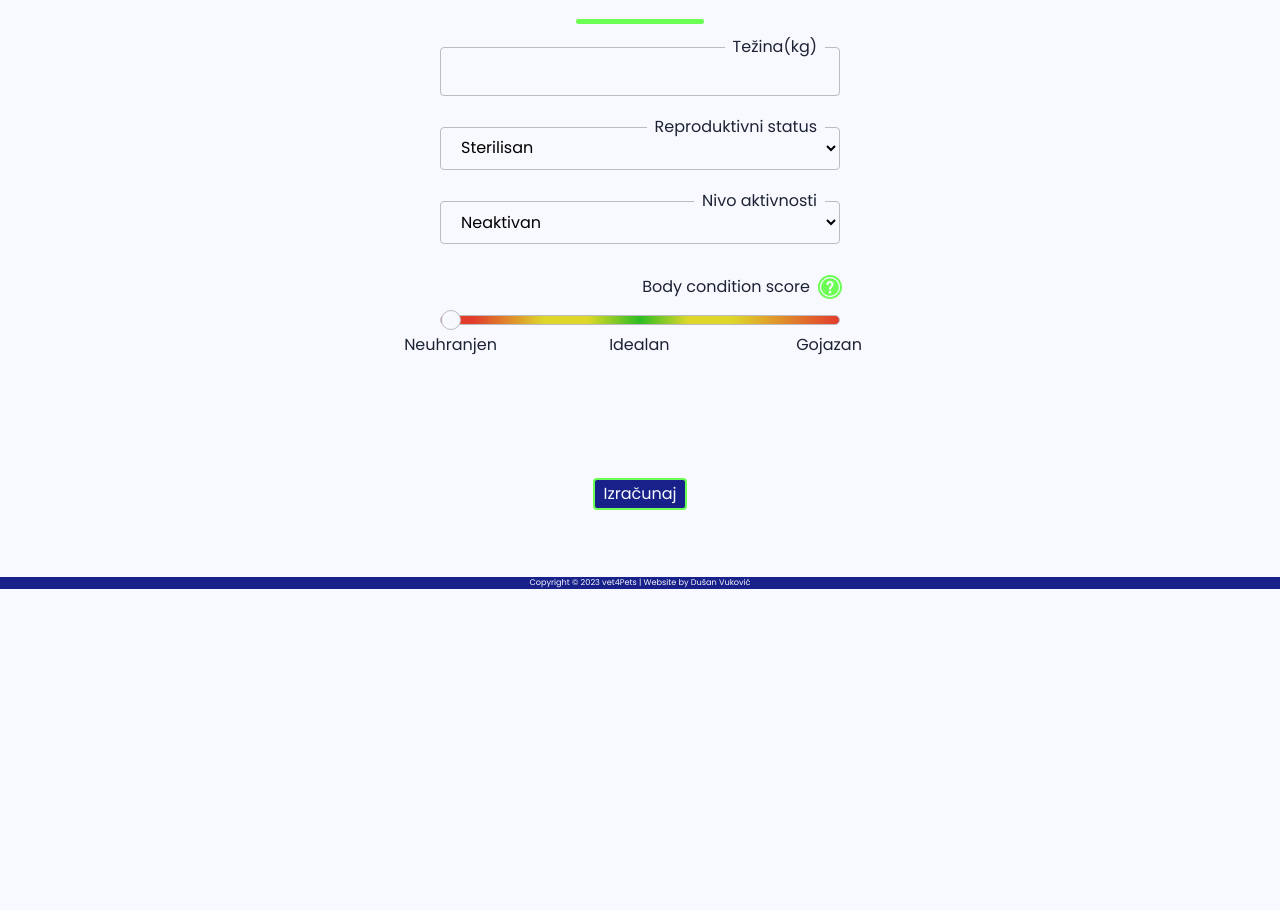
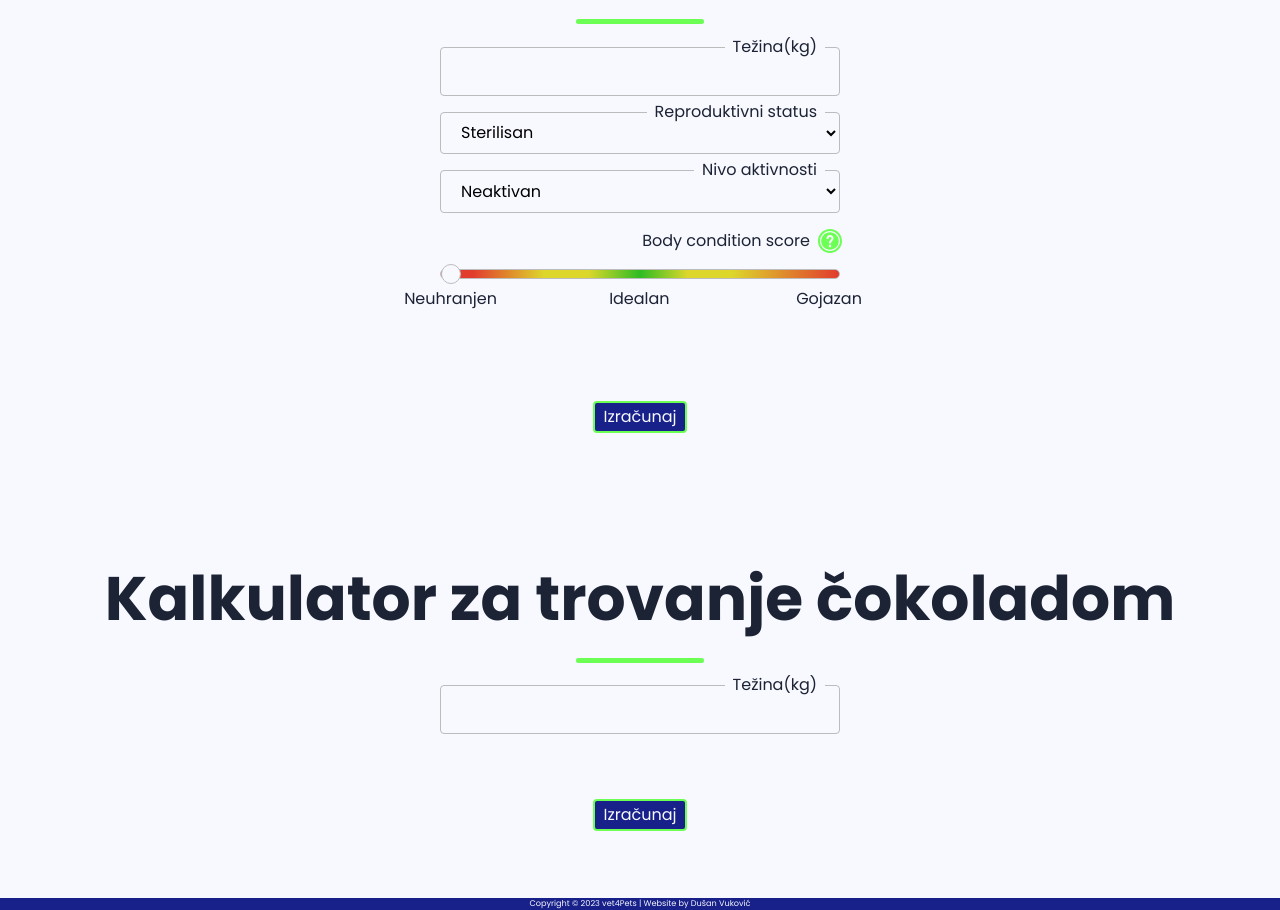
Before and after one commit to vukovicdusan/vet4pets, a Next.js app: page /kalkulator in a window 1280 px wide. Shown: the part 244-1154 px from the top of the page. Before the commit the page ends 833 px from the top, so only its background shows below. Built offline with nearby package versions, Linux system fonts and the light colour scheme.

Commit message:
Added chocolate calculator, added hooks folder, separated calculators in folders

```diff
--- a/components/CalorieCalculator.jsx
+++ b/components/calculators/calorie-calculator/CalorieCalculator.jsx
@@ -1,11 +1,12 @@
 import React, { useState, useRef } from "react";
-import styles from "@/styles/CalorieCalculator.module.css";
-import Region from "./layout/Region";
-import Wrapper from "./layout/Wrapper";
+import styles from "./CalorieCalculator.module.css";
+import Region from "../../layout/Region";
+import Wrapper from "../../layout/Wrapper";
 import Image from "next/image";
-import Title from "./Title";
-import Underline from "./Underline";
+import Title from "../../Title";
+import Underline from "../../Underline";
 import bcs from "@/public/img/bcs_chart_dog.jpg";
+import useCalorieCalculator from "@/hooks/useCalorieCalculator";
 
 const CalorieCalculator = () => {
   const [params, setParams] = useState({
@@ -15,37 +16,16 @@ const CalorieCalculator = () => {
     bcs: "1",
   });
   const [accordionOpen, setAccordionOpen] = useState(false);
-  const [calories, setCalories] = useState("");
 
-  const calculateCalories = (e) => {
-    e.preventDefault();
-
-    const bcsValues = {
-      0: 1.2,
-      1: 1.1,
-      2: 1,
-      3: 0.9,
-      4: 0.8,
-    };
-    const bcsValue = bcsValues[params.bcs];
-
-    let calorieFormula =
-      70 *
-      Math.pow(params.weight, 0.75) *
-      params.signalment *
-      params.activity *
-      bcsValue;
-    setCalories(calorieFormula);
-    console.log(
-      70 * Math.pow(params.weight, 0.75),
-      params.signalment,
-      params.activity,
-      bcsValue
-    );
-  };
+  const [calculateCalories, calories] = useCalorieCalculator();
 
   const inputHandler = (e) => {
     setParams((prev) => ({ ...prev, [e.target.name]: e.target.value }));
+  };
+
+  const submitHandler = (e) => {
+    e.preventDefault();
+    calculateCalories(params);
   };
 
   //REFS
@@ -77,7 +57,7 @@ const CalorieCalculator = () => {
               ></Underline>
             </div>
           </Title>
-          <form className={styles.stack} onSubmit={calculateCalories}>
+          <form className={styles.stack} onSubmit={submitHandler}>
             <div className={styles.inputWrapper}>
               <input
                 type="text"
--- /dev/null
+++ b/components/calculators/calorie-calculator/CalorieCalculator.module.css
@@ -0,0 +1,147 @@
+.stack {
+  composes: stack from "@/styles/Stack.module.css";
+  --stack-align: center;
+  color: var(--text-dark);
+}
+
+.stack > * + * {
+  --stack-space: var(--s2);
+}
+
+.center {
+  composes: center from "@/styles/Center.module.css";
+}
+
+.hiddenBox {
+  transform: translateX(-100px);
+  opacity: 0;
+  transition: all 0.4s ease-in-out;
+  padding-inline: var(--s4);
+  /* height: 65px; */
+}
+
+.box {
+  composes: box from "@/styles/Box.module.css";
+  border: 1px solid var(--primary);
+  border-radius: 4px;
+  transform: translateX(0);
+  opacity: 1;
+}
+
+.inputWrapper {
+  position: relative;
+  display: flex;
+  flex-direction: column;
+}
+
+.borderTitle {
+  position: absolute;
+  top: -12px;
+  right: 15px;
+  background-color: var(--background-light);
+  padding-inline: 0.5rem;
+  transition: all 0.2s ease;
+}
+
+input:focus + .borderTitle {
+  font-size: 0.8rem;
+  top: -6px;
+}
+
+.rangeInput {
+  display: flex;
+  flex-direction: column;
+  position: relative;
+}
+
+.rangeInput:hover svg,
+.rangeInput:focus svg,
+.rangeInput:active svg {
+  cursor: pointer;
+  animation: shake 1s cubic-bezier(0.36, 0.07, 0.19, 0.97) both infinite;
+}
+
+.rangeInput svg {
+  fill: var(--secondary);
+  transition: fill 0.2s ease;
+}
+
+@keyframes shake {
+  10%,
+  90% {
+    transform: translate3d(-1px, 0, 0);
+  }
+
+  20%,
+  80% {
+    transform: translate3d(2px, 0, 0);
+  }
+
+  30%,
+  50%,
+  70% {
+    transform: translate3d(-4px, 0, 0);
+  }
+
+  40%,
+  60% {
+    transform: translate3d(4px, 0, 0);
+  }
+}
+
+.rangeInput svg:hover {
+  fill: var(--primary);
+  cursor: pointer;
+}
+
+.rangeInput label {
+  margin-inline-start: auto;
+  display: flex;
+  justify-content: center;
+  align-items: center;
+  gap: var(--s-2);
+}
+
+.rangeInput datalist {
+  display: flex;
+  flex-direction: column;
+  justify-content: space-between;
+  writing-mode: vertical-lr;
+  position: absolute;
+  bottom: -100px;
+  left: 0;
+  right: 0;
+}
+
+.optionValues {
+  text-align: center;
+  transform: rotateZ(-90deg) translateX(35px);
+}
+
+.accordionContent {
+  max-height: 0;
+  overflow: hidden;
+  transition: max-height 0.2s ease-in-out;
+}
+.accordionContent img {
+  object-fit: contain;
+}
+
+.success {
+  color: var(--secondary);
+}
+
+.error {
+  color: indianred;
+}
+
+@media (max-width: 650px) {
+  .contactStack {
+    --stack-justify: center;
+  }
+}
+@media (max-width: 450px) {
+  .accordionContent img {
+    margin-block: -4rem;
+  }
+}
--- /dev/null
+++ b/components/calculators/chocolate-calculator/ChocolateCalculator.jsx
@@ -0,0 +1,61 @@
+import React from "react";
+import styles from "./ChocolateCalculator.module.css";
+import Region from "@/components/layout/Region";
+import Wrapper from "@/components/layout/Wrapper";
+import Title from "@/components/Title";
+import Underline from "@/components/Underline";
+
+const ChocolateCalculator = () => {
+  const submitHandler = () => {};
+  const inputHandler = () => {};
+  return (
+    <Region>
+      <Wrapper>
+        <div className={styles.center}>
+          <Title>
+            <div className={styles.title}>
+              <h2 className="section-title">
+                Kalkulator za trovanje čokoladom
+              </h2>
+              <Underline
+                // position={"center"}
+                color={"secondary"}
+              ></Underline>
+            </div>
+          </Title>
+          <form className={styles.stack} onSubmit={submitHandler}>
+            <div className={styles.inputWrapper}>
+              <input
+                type="text"
+                name="weight"
+                id="weight"
+                autoCapitalize="none"
+                autoCorrect="off"
+                required
+                title="UNESITE VALIDNU KILAŽU"
+                pattern="\d+"
+                onChange={inputHandler}
+              />
+              <label className={styles.borderTitle} htmlFor="weight">
+                Težina(kg)
+              </label>
+            </div>
+
+            <div className="animation-container">
+              {/* <div
+                className={`${styles.hiddenBox} ${
+                  calories ? styles.box : null
+                }`}
+              >
+                {calories ? Math.floor(calories) : null} kcal
+              </div> */}
+            </div>
+            <button className="button">Izračunaj</button>
+          </form>
+        </div>
+      </Wrapper>
+    </Region>
+  );
+};
+
+export default ChocolateCalculator;
--- /dev/null
+++ b/components/calculators/chocolate-calculator/ChocolateCalculator.module.css
@@ -0,0 +1,57 @@
+.stack {
+  composes: stack from "@/styles/Stack.module.css";
+  --stack-align: center;
+  color: var(--text-dark);
+}
+
+.stack > * + * {
+  --stack-space: var(--s2);
+}
+
+.center {
+  composes: center from "@/styles/Center.module.css";
+}
+
+.hiddenBox {
+  transform: translateX(-100px);
+  opacity: 0;
+  transition: all 0.4s ease-in-out;
+  padding-inline: var(--s4);
+  /* height: 65px; */
+}
+
+.box {
+  composes: box from "@/styles/Box.module.css";
+  border: 1px solid var(--primary);
+  border-radius: 4px;
+  transform: translateX(0);
+  opacity: 1;
+}
+
+.inputWrapper {
+  position: relative;
+  display: flex;
+  flex-direction: column;
+}
+
+.borderTitle {
+  position: absolute;
+  top: -12px;
+  right: 15px;
+  background-color: var(--background-light);
+  padding-inline: 0.5rem;
+  transition: all 0.2s ease;
+}
+
+input:focus + .borderTitle {
+  font-size: 0.8rem;
+  top: -6px;
+}
+
+.success {
+  color: var(--secondary);
+}
+
+.error {
+  color: indianred;
+}
--- /dev/null
+++ b/hooks/useCalorieCalculator.jsx
@@ -0,0 +1,29 @@
+import React, { useState } from "react";
+
+const useCalorieCalculator = () => {
+  const [calories, setCalories] = useState("");
+
+  const calculateCalories = (params) => {
+    const bcsValues = {
+      0: 1.2,
+      1: 1.1,
+      2: 1,
+      3: 0.9,
+      4: 0.8,
+    };
+
+    const bcsValue = bcsValues[params.bcs];
+
+    let calorieFormula =
+      70 *
+      Math.pow(params.weight, 0.75) *
+      params.signalment *
+      params.activity *
+      bcsValue;
+    setCalories(calorieFormula);
+  };
+  console.log(calories);
+  return [calculateCalories, calories];
+};
+
+export default useCalorieCalculator;
--- a/pages/kalkulator.jsx
+++ b/pages/kalkulator.jsx
@@ -1,6 +1,7 @@
 import React from "react";
-import CalorieCalculator from "@/components/CalorieCalculator";
+import CalorieCalculator from "@/components/calculators/calorie-calculator/CalorieCalculator";
 import Head from "next/head";
+import ChocolateCalculator from "@/components/calculators/chocolate-calculator/ChocolateCalculator";
 
 const kalkulator = () => {
   return (
@@ -12,6 +13,7 @@ const kalkulator = () => {
         <link rel="icon" href="/favicon.ico" />
       </Head>
       <CalorieCalculator></CalorieCalculator>
+      <ChocolateCalculator></ChocolateCalculator>
     </>
   );
 };
--- a/styles/CalorieCalculator.module.css
+++ /dev/null
@@ -1,146 +0,0 @@
-.stack {
-	composes: stack from "@/styles/Stack.module.css";
-	--stack-align: center;
-	color: var(--text-dark);
-}
-
-.stack > * + * {
-	--stack-space: var(--s2);
-}
-
-.center {
-	composes: center from "@/styles/Center.module.css";
-}
-
-.hiddenBox {
-	transform: translateX(-100px);
-	opacity: 0;
-	transition: all 0.4s ease-in-out;
-	padding-inline: var(--s4);
-	/* height: 65px; */
-}
-
-.box {
-	composes: box from "@/styles/Box.module.css";
-	border: 1px solid var(--primary);
-	border-radius: 4px;
-	transform: translateX(0);
-	opacity: 1;
-}
-.inputWrapper {
-	position: relative;
-	display: flex;
-	flex-direction: column;
-}
-
-.borderTitle {
-	position: absolute;
-	top: -12px;
-	right: 15px;
-	background-color: var(--background-light);
-	padding-inline: 0.5rem;
-	transition: all 0.2s ease;
-}
-
-input:focus + .borderTitle {
-	font-size: 0.8rem;
-	top: -6px;
-}
-
-.rangeInput {
-	display: flex;
-	flex-direction: column;
-	position: relative;
-}
-
-.rangeInput:hover svg,
-.rangeInput:focus svg,
-.rangeInput:active svg {
-	cursor: pointer;
-	animation: shake 1s cubic-bezier(0.36, 0.07, 0.19, 0.97) both infinite;
-}
-
-.rangeInput svg {
-	fill: var(--secondary);
-	transition: fill 0.2s ease;
-}
-
-@keyframes shake {
-	10%,
-	90% {
-		transform: translate3d(-1px, 0, 0);
-	}
-
-	20%,
-	80% {
-		transform: translate3d(2px, 0, 0);
-	}
-
-	30%,
-	50%,
-	70% {
-		transform: translate3d(-4px, 0, 0);
-	}
-
-	40%,
-	60% {
-		transform: translate3d(4px, 0, 0);
-	}
-}
-
-.rangeInput svg:hover {
-	fill: var(--primary);
-	cursor: pointer;
-}
-
-.rangeInput label {
-	margin-inline-start: auto;
-	display: flex;
-	justify-content: center;
-	align-items: center;
-	gap: var(--s-2);
-}
-
-.rangeInput datalist {
-	display: flex;
-	flex-direction: column;
-	justify-content: space-between;
-	writing-mode: vertical-lr;
-	position: absolute;
-	bottom: -100px;
-	left: 0;
-	right: 0;
-}
-
-.optionValues {
-	text-align: center;
-	transform: rotateZ(-90deg) translateX(35px);
-}
-
-.accordionContent {
-	max-height: 0;
-	overflow: hidden;
-	transition: max-height 0.2s ease-in-out;
-}
-.accordionContent img {
-	object-fit: contain;
-}
-
-.success {
-	color: var(--secondary);
-}
-
-.error {
-	color: indianred;
-}
-
-@media (max-width: 650px) {
-	.contactStack {
-		--stack-justify: center;
-	}
-}
-@media (max-width: 450px) {
-	.accordionContent img {
-		margin-block: -4rem;
-	}
-}
```
